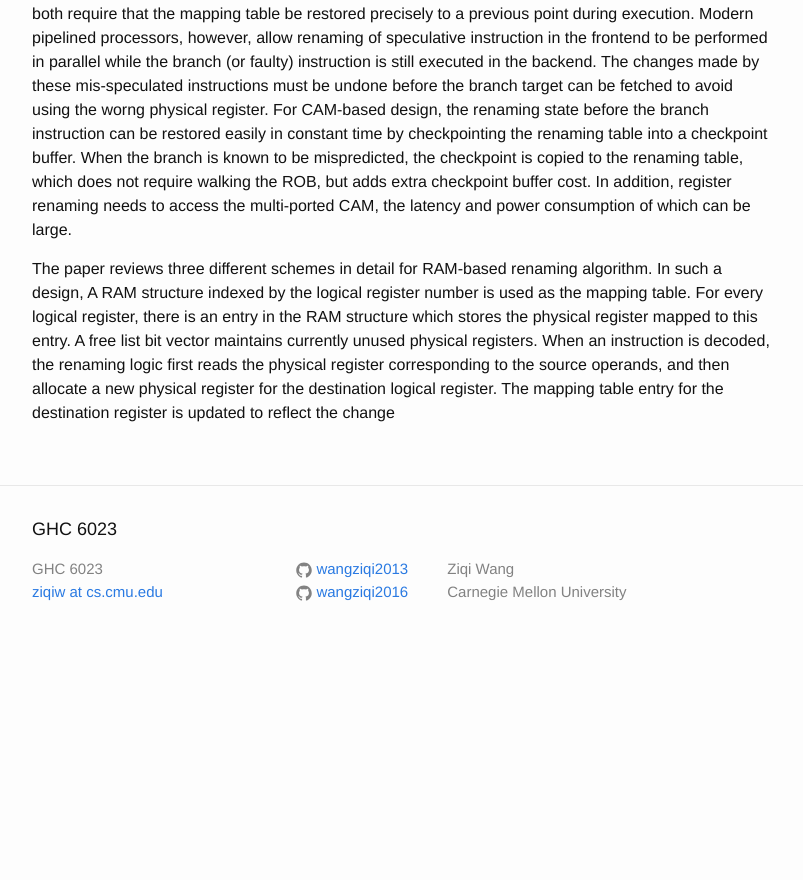
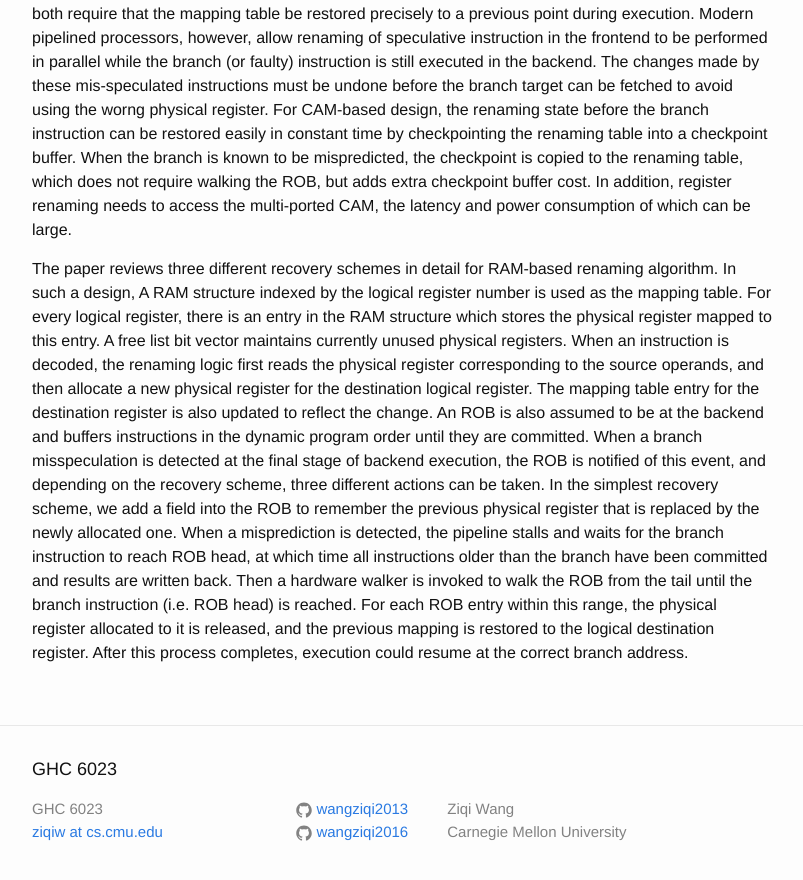
Before and after one commit to wangziqi2013/wangziqi2013.github.io, a Jekyll site: the page built from _posts/2019-09-13-efficient-reg-renaming-and-recovery-for-hp-cpu.markdown, in a window 1280 px wide and 900 px high, scrolled down 652 px. Shown: the top 880 px of the window, without its empty margins (238-1041 px from the left). Built offline with Jekyll 4.4.1, drawn with Linux system fonts in a browser that asks for light colours; before the commit the page ends 1315 px from its top, so only the background shows below that.

Commit message:
Adding recovery

```diff
--- a/_posts/2019-09-13-efficient-reg-renaming-and-recovery-for-hp-cpu.markdown
+++ b/_posts/2019-09-13-efficient-reg-renaming-and-recovery-for-hp-cpu.markdown
@@ -26,9 +26,18 @@ When the branch is known to be mispredicted, the checkpoint is copied to the ren
 the ROB, but adds extra checkpoint buffer cost. In addition, register renaming needs to access the multi-ported CAM, the
 latency and power consumption of which can be large.
 
-The paper reviews three different schemes in detail for RAM-based renaming algorithm. In such a design, A RAM structure
+The paper reviews three different recovery schemes in detail for RAM-based renaming algorithm. In such a design, A RAM structure
 indexed by the logical register number is used as the mapping table. For every logical register, there is an entry in
 the RAM structure which stores the physical register mapped to this entry. A free list bit vector maintains currently
 unused physical registers. When an instruction is decoded, the renaming logic first reads the physical register corresponding
 to the source operands, and then allocate a new physical register for the destination logical register. The mapping table
-entry for the destination register is updated to reflect the change
+entry for the destination register is also updated to reflect the change. An ROB is also assumed to be at the backend
+and buffers instructions in the dynamic program order until they are committed. When a branch misspeculation is detected
+at the final stage of backend execution, the ROB is notified of this event, and depending on the recovery scheme, three
+different actions can be taken. In the simplest recovery scheme, we add a field into the ROB to remember the previous
+physical register that is replaced by the newly allocated one. When a misprediction is detected, the pipeline stalls and
+waits for the branch instruction to reach ROB head, at which time all instructions older than the branch have been committed
+and results are written back. Then a hardware walker is invoked to walk the ROB from the tail until the branch instruction
+(i.e. ROB head) is reached. For each ROB entry within this range, the physical register allocated to it is released,
+and the previous mapping is restored to the logical destination register. After this process completes, execution could
+resume at the correct branch address.
```
